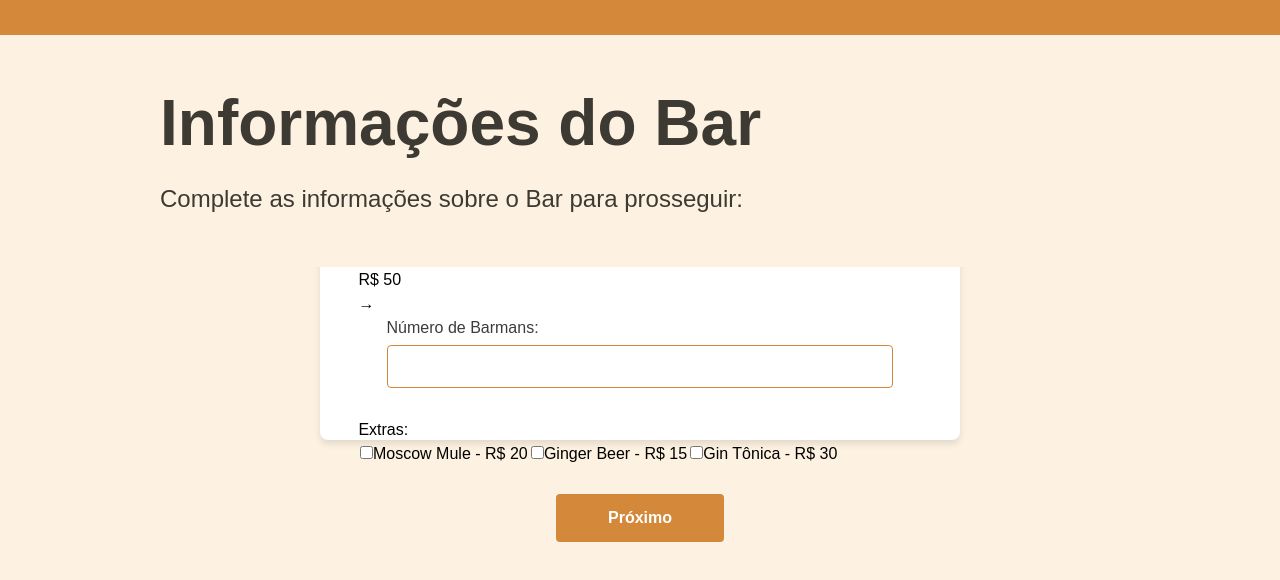
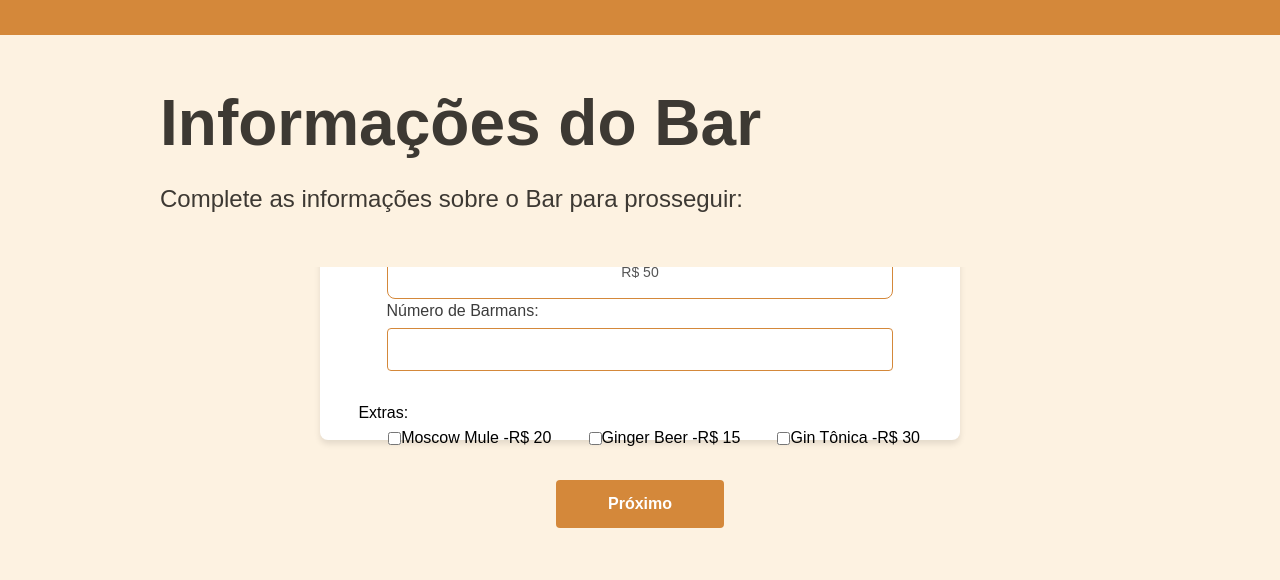
Before and after one commit to C317-Irineu/elodrinks-web, a Next.js app: page /infoBar in a window 1280 px wide. Shown: the top 580 px of the page. Built offline with nearby package versions, Linux system fonts and the light colour scheme; a web font is replaced by a local one.

Commit message:
refactor code

```diff
--- a/src/app/clientInfo/formStep3.tsx
+++ b/src/app/clientInfo/formStep3.tsx
@@ -69,7 +69,7 @@ const FormStep3: React.FC<InfoBarProps> = ({ formData, handleChange, handleExtra
 
         <h3 className="label">Extras:</h3>
         <div className="extrasList">
-          <li className="extrasItem">
+          <div className="extrasItem">
             <input
               type="checkbox"
               name="extras"
@@ -79,8 +79,8 @@ const FormStep3: React.FC<InfoBarProps> = ({ formData, handleChange, handleExtra
               className="checkbox"
             />
             Moscow Mule - <span className="extrasPrice">R$ 20</span>
-          </li>
-          <li className="extrasItem">
+          </div>
+          <div className="extrasItem">
             <input
               type="checkbox"
               name="extras"
@@ -90,8 +90,8 @@ const FormStep3: React.FC<InfoBarProps> = ({ formData, handleChange, handleExtra
               className="checkbox"
             />
             Ginger Beer - <span className="extrasPrice">R$ 15</span>
-          </li>
-          <li className="extrasItem">
+          </div>
+          <div className="extrasItem">
             <input
               type="checkbox"
               name="extras"
@@ -101,7 +101,7 @@ const FormStep3: React.FC<InfoBarProps> = ({ formData, handleChange, handleExtra
               className="checkbox"
             />
             Gin Tônica - <span className="extrasPrice">R$ 30</span>
-          </li>
+          </div>
         </div>
       </form>
     </div>
--- a/src/app/globals.css
+++ b/src/app/globals.css
@@ -214,22 +214,35 @@ body {
 
 .planDetails{
   flex-direction: column;
-
+  text-align: center;
+  flex: 1;
 }
 
 .planContainer{
+  width: 90%;
+  flex-direction: row;
+  align-self: center;
+  margin-left: 5%;
+  justify-content: space-between;
+  display: flex;
+  gap: 10px;
+  padding: 10px;
+  border: 1px solid #d4883a;
+  border-radius: 8px;
+  background-color: #fff;
+}
+
+.extrasList{
+  display: flex;
+  margin-left: 5%;
   flex-direction: row;
   justify-content: space-between;
 }
 
-.extrasList{
-  flex-direction: row;
-}
-
-.extrasItem{
+.extrasItem {
+  display: flex;
+  align-items: center;
   padding: 0.1rem;
-  flex-direction: row;
-  justify-content: space-between;
 }
 
 .rotate90 {
@@ -248,3 +261,26 @@ body {
   word-wrap: break-word;
   padding-left: 10%;
 }
+
+.planButton {
+  background: none;
+  border: none;
+  cursor: pointer;
+  padding: 10px;
+}
+
+.planButton img {
+  width: 20px;
+  height: 20px;
+}
+
+.planDetails h2 {
+  font-size: 18px;
+  margin: 0;
+}
+
+.planDetails p {
+  margin: 5px 0;
+  font-size: 14px;
+  color: #555;
+}
--- a/src/app/infoBar/page.tsx
+++ b/src/app/infoBar/page.tsx
@@ -122,8 +122,8 @@ const InfoBar = () => {
     <button type="submit" className="button">
       Próximo
     </button>
-    </form>
-  </div>
+  </form>
+</div>
   </div>
   );
 }
```
